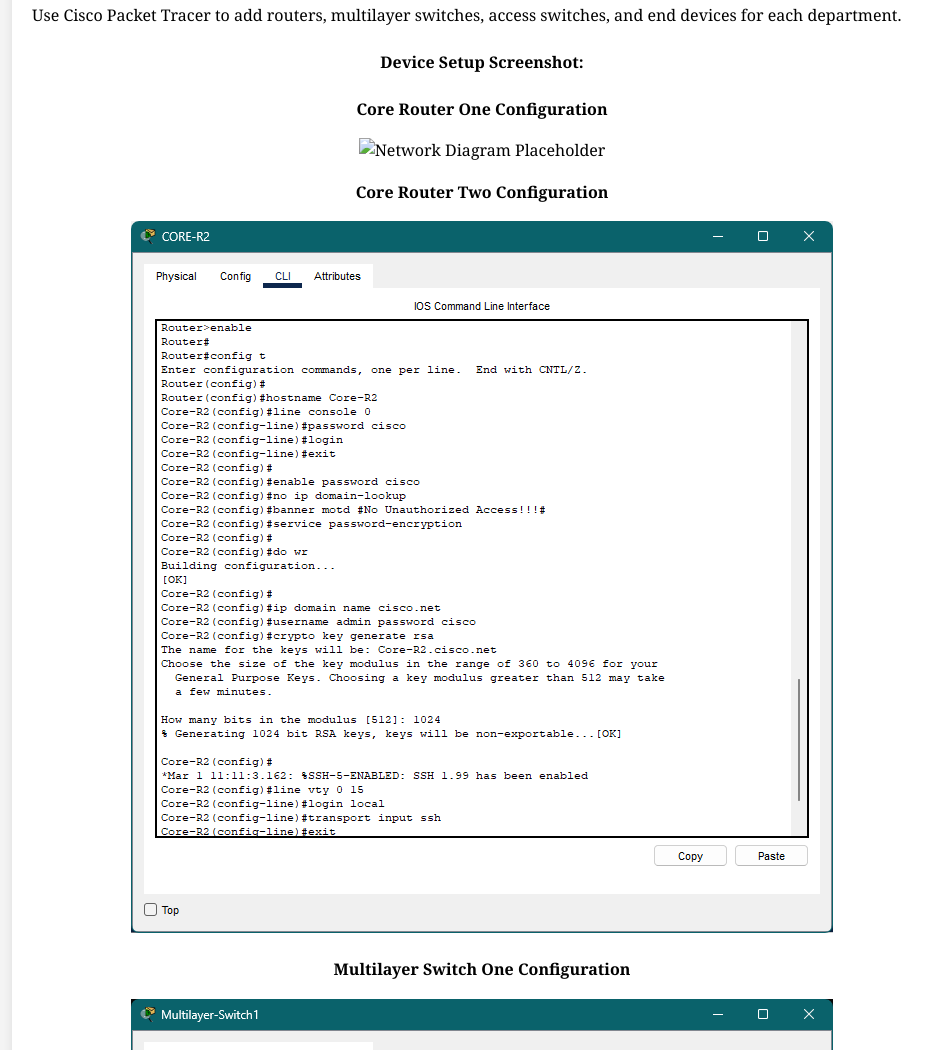
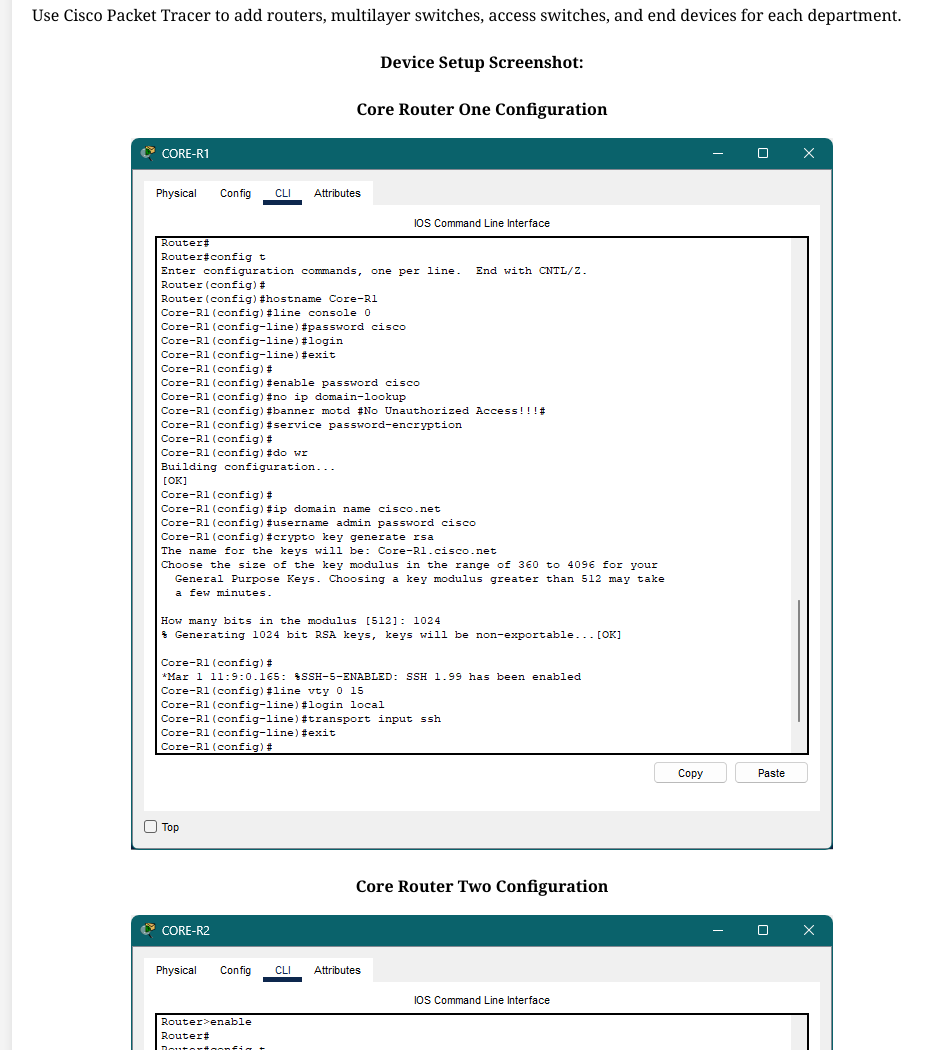
Before and after one commit to EbenezerJohnson823/johnson-co_network, a plain HTML site: page index.html in a window 1280 px wide. Shown: the part 2577-3627 px from the top of the page, without its empty margins (158-1086 px from the left). Drawn offline with Linux system fonts and the light colour scheme; the site is published under a folder, as on GitHub Pages, so addresses that start at the root find nothing.

Commit message:
Add files via upload

```diff
--- a/index.html
+++ b/index.html
@@ -173,7 +173,7 @@
         <div class="screenshot">
             <h4><strong>Device Setup Screenshot:</strong></h4>
             <p><strong>Core Router One Configuration</strong></p>
-            <img src="/screenshots/Core_R1_config.png" alt="Network Diagram Placeholder">
+            <img src="./screenshots/Core_R1_config.png" alt="Network Diagram Placeholder">
 
             <p><strong>Core Router Two Configuration</strong></p>
             <img src="./screenshots/Core_R2_config.png" alt="Network Diagram Placeholder">
```
